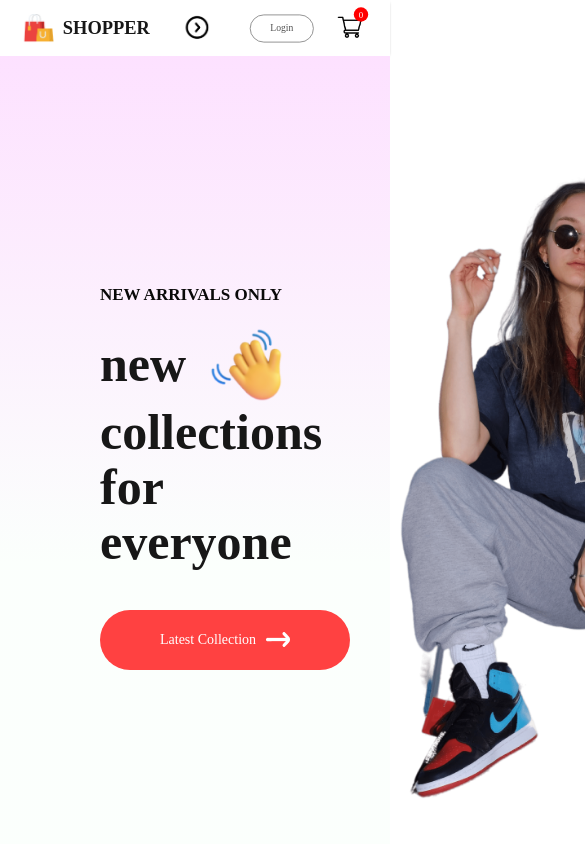
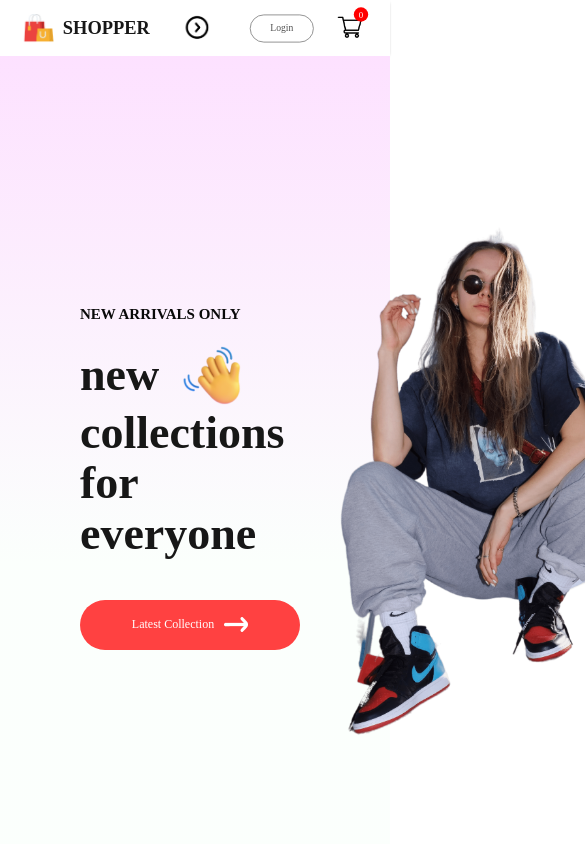
Before and after one commit to jackiejr18/react-ecommerce, a React (Create React App) app in the folder frontend/: page / in a window 390 px wide. Shown: the top 844 px of the page, 585 px wide, since content can reach past the window. Built offline with nearby package versions, Linux system fonts and the light colour scheme.

Commit message:
media query for 1024 px hero

```diff
--- a/frontend/src/Components/Hero/Hero.css
+++ b/frontend/src/Components/Hero/Hero.css
@@ -86,3 +86,31 @@
     width: 500px;
   }
 }
+
+@media(max-width:1024px) {
+  .hero-left {
+    padding-left: 80px;
+  }
+
+  .hero-left h2 {
+    font-size: 15px;
+  }
+
+  .hero-left p {
+    font-size: 46px;
+  }
+
+  .hero-hand-icon img {
+    width: 65px;
+  }
+
+  .hero-latest-btn {
+    width: 220px;
+    height: 50px;
+    font-size: 12px;
+  }
+
+  .hero-right img {
+    width: 400px;
+  }
+}
```
